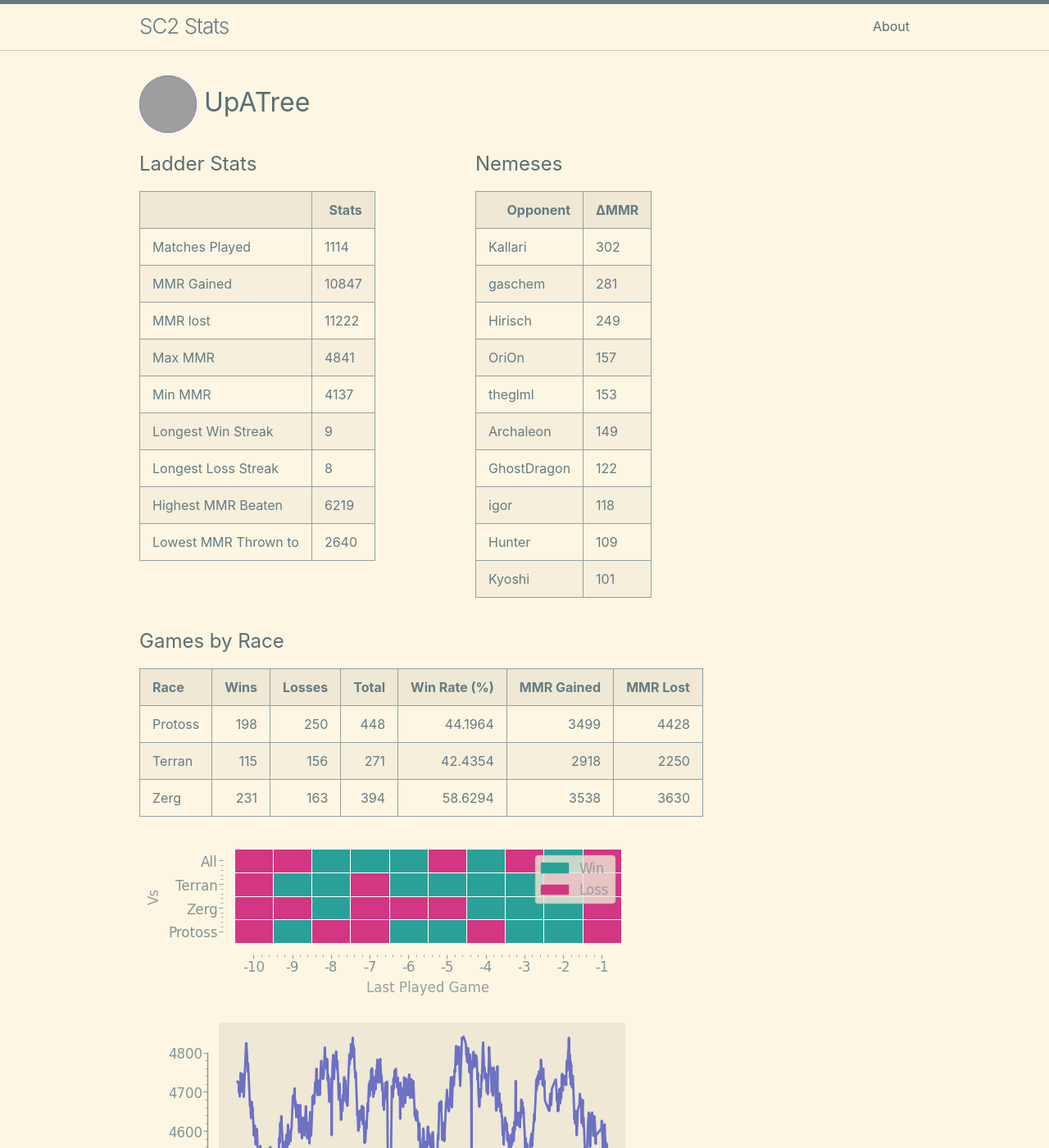
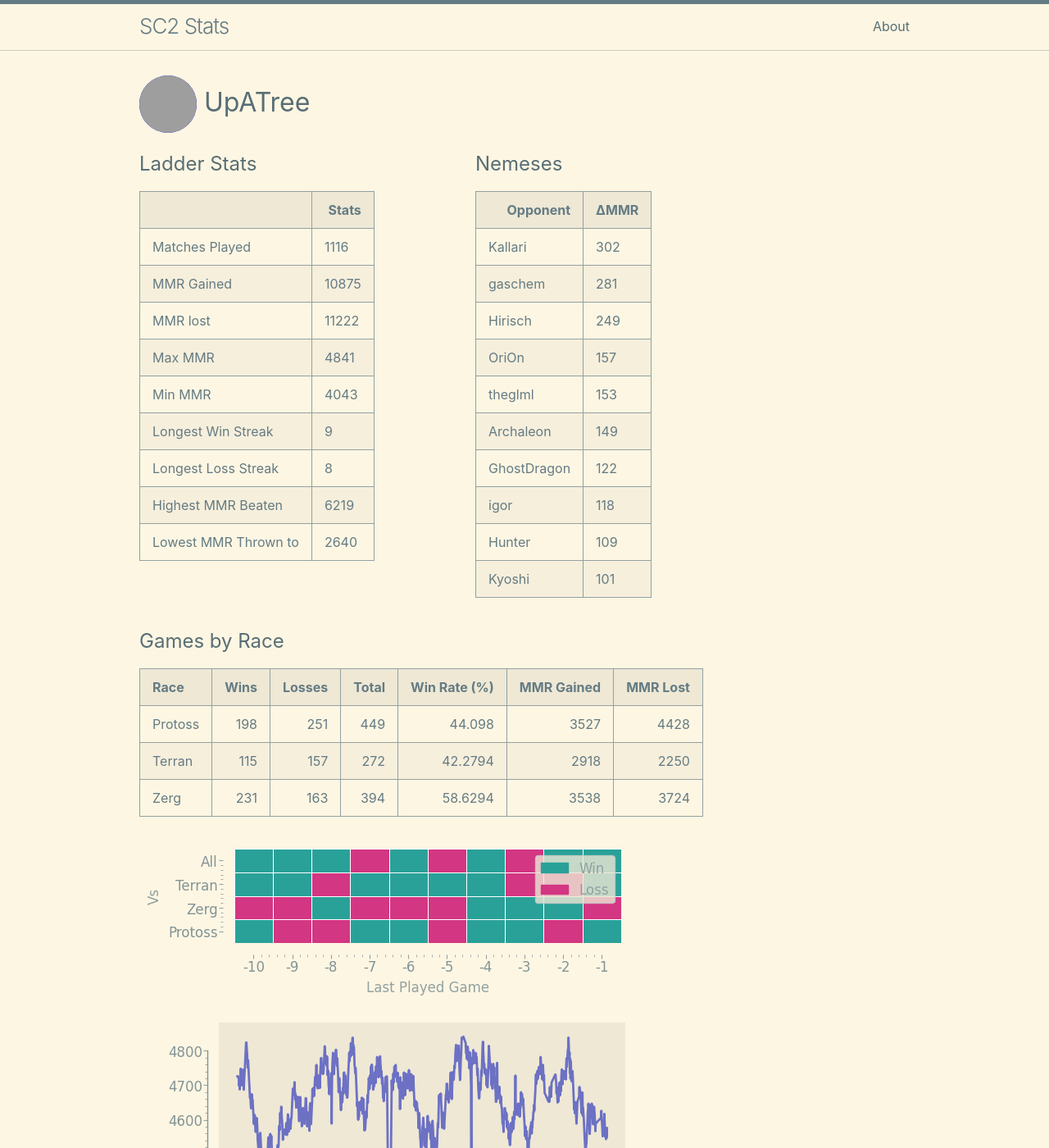
Before and after one commit to kylermurphy/UpATree, a Jekyll site: the page built from docs/index.md, in a window 1280 px wide and 1400 px high. Shown: the whole window at 82% size. Built offline with Jekyll 4.4.1, drawn with Linux system fonts in a browser that asks for light colours; grey boxes are pictures that could not be loaded.

Commit message:
running on push

```diff
--- a/docs/index.md
+++ b/docs/index.md
@@ -18,11 +18,11 @@ layout: home
   <tbody>
     <tr>
       <td>Matches Played</td>
-      <td>1114</td>
+      <td>1116</td>
     </tr>
     <tr>
       <td>MMR Gained</td>
-      <td>10847</td>
+      <td>10875</td>
     </tr>
     <tr>
       <td>MMR lost</td>
@@ -34,7 +34,7 @@ layout: home
     </tr>
     <tr>
       <td>Min MMR</td>
-      <td>4137</td>
+      <td>4043</td>
     </tr>
     <tr>
       <td>Longest Win Streak</td>
@@ -114,9 +114,9 @@ layout: home
 
 | Race    |   Wins |   Losses |   Total |   Win Rate (%) |   MMR Gained |   MMR Lost |
 |:--------|-------:|---------:|--------:|---------------:|-------------:|-----------:|
-| Protoss |    198 |      250 |     448 |        44.1964 |         3499 |       4428 |
-| Terran  |    115 |      156 |     271 |        42.4354 |         2918 |       2250 |
-| Zerg    |    231 |      163 |     394 |        58.6294 |         3538 |       3630 |
+| Protoss |    198 |      251 |     449 |        44.098  |         3527 |       4428 |
+| Terran  |    115 |      157 |     272 |        42.2794 |         2918 |       2250 |
+| Zerg    |    231 |      163 |     394 |        58.6294 |         3538 |       3724 |
 
 ![Games by Race](./assets/gm_hist.png)
 
--- a/log.txt
+++ b/log.txt
@@ -332,3 +332,4 @@ Writing a log file 2025-03-07 18:50:31.
 Writing a log file 2025-03-07 19:17:41.
 Writing a log file 2025-03-07 19:30:17.
 Writing a log file 2025-03-07 19:48:16.
+Writing a log file 2025-03-07 20:23:54.
```
Also changed, not shown: docs/assets/MMR.png, docs/assets/daily.png, docs/assets/gm_hist.png, docs/assets/r_wrt.png, 1 other file.
